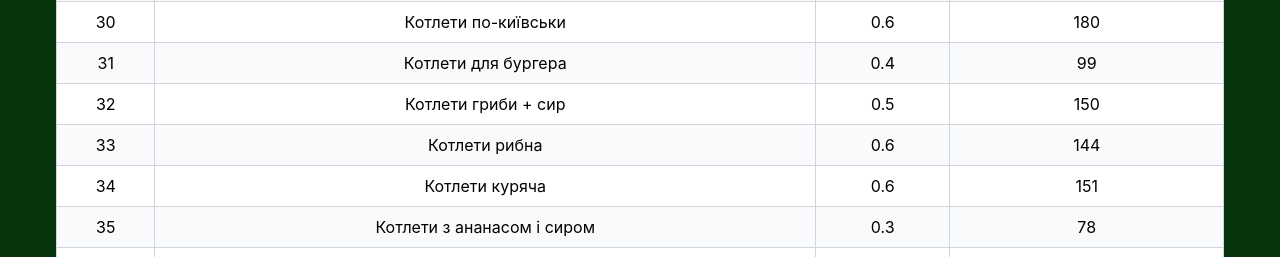
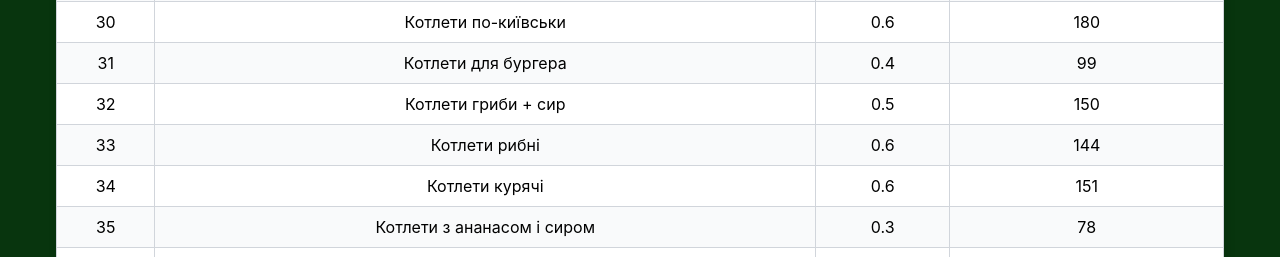
Before and after one commit to Vasilchenk23/home-taste, a React (Create React App) app: page / in a window 1280 px wide. Shown: the part 1620-1877 px from the top of the page. Built offline with nearby package versions, Linux system fonts and the light colour scheme.

Commit message:
change price

```diff
--- a/src/components/Table.jsx
+++ b/src/components/Table.jsx
@@ -34,8 +34,8 @@ const data = [
   { id: 30, name: "Котлети по-київськи", kg: 0.6, price: 180 },
   { id: 31, name: "Котлети для бургера", kg: 0.4, price: 99 },
   { id: 32, name: "Котлети гриби + сир", kg: 0.5, price: 150 },
-  { id: 33, name: "Котлети рибна", kg: 0.6, price: 144 },
-  { id: 34, name: "Котлети куряча", kg: 0.6, price: 151 },
+  { id: 33, name: "Котлети рибнi", kg: 0.6, price: 144 },
+  { id: 34, name: "Котлети курячi", kg: 0.6, price: 151 },
   { id: 35, name: "Котлети з ананасом і сиром", kg: 0.3, price: 78 },
   { id: 36, name: "Люля-кебаб", kg: 0.5, price: 144 },
   { id: 37, name: "Тефтелі", kg: 0.5, price: 102 },
```
